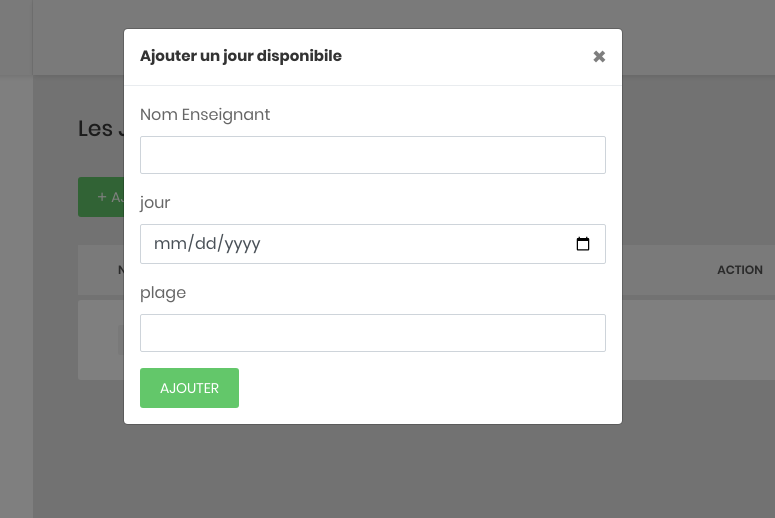
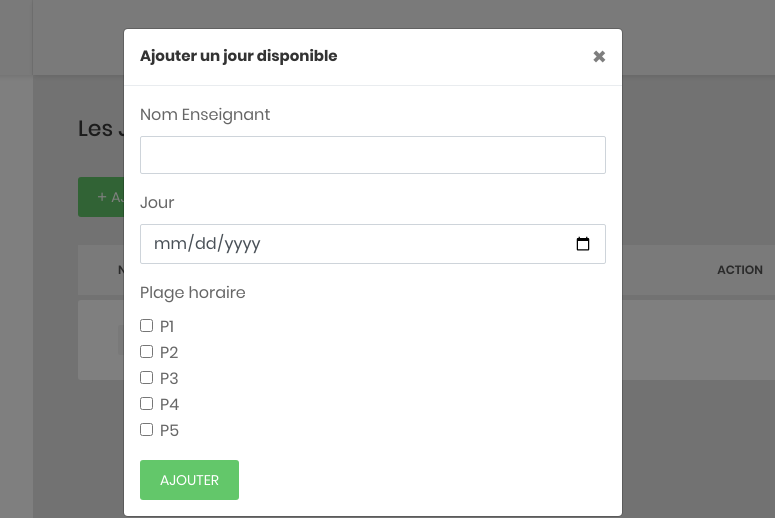
Before and after one commit to Saleck07/Ramadan_Defis, a plain HTML site: page disponibilite.html in a window 1280 px wide. Both pictures are taken after a click on the button "AJOUTER UN JOUR DISPONIBILE". Shown: the top 518 px of the page, 267-1042 px from the left. Drawn offline with Linux system fonts and the light colour scheme.

Commit message:
Les plages checkboxes

```diff
--- a/disponibilite.html
+++ b/disponibilite.html
@@ -277,7 +277,7 @@
     <div class="modal-dialog" role="document">
         <div class="modal-content">
             <div class="modal-header">
-                <h5 class="modal-title" id="exampleModalLabel">Ajouter un jour disponibile</h5>
+                <h5 class="modal-title" id="exampleModalLabel">Ajouter un jour disponible</h5>
                 <button type="button" class="close" data-dismiss="modal" aria-label="Close">
                     <span aria-hidden="true">&times;</span>
                 </button>
@@ -289,12 +289,31 @@
                         <input type="text" class="form-control" id="code" required>
                     </div>
                     <div class="form-group">
-                        <label for="nom">jour</label>
+                        <label for="nom">Jour</label>
                         <input type="date" class="form-control" id="nom" required>
                     </div>
                     <div class="form-group">
-                        <label for="credit">plage</label>
-                        <input type="text" class="form-control" id="credit" required>
+                        <label>Plage horaire</label>
+                        <div class="form-check">
+                            <input class="form-check-input" type="checkbox" id="plage1" name="plage" value="08:00-10:00">
+                            <label class="form-check-label" for="plage1">P1</label>
+                        </div>
+                        <div class="form-check">
+                            <input class="form-check-input" type="checkbox" id="plage2" name="plage" value="10:00-12:00">
+                            <label class="form-check-label" for="plage2">P2</label>
+                        </div>
+                        <div class="form-check">
+                            <input class="form-check-input" type="checkbox" id="plage3" name="plage" value="12:00-14:00">
+                            <label class="form-check-label" for="plage3">P3</label>
+                        </div>
+                        <div class="form-check">
+                            <input class="form-check-input" type="checkbox" id="plage4" name="plage" value="14:00-16:00">
+                            <label class="form-check-label" for="plage4">P4</label>
+                        </div>
+                        <div class="form-check">
+                            <input class="form-check-input" type="checkbox" id="plage5" name="plage" value="16:00-18:00">
+                            <label class="form-check-label" for="plage5">P5</label>
+                        </div>
                     </div>
                     <button type="submit" class="au-btn au-btn-icon au-btn--green au-btn--small">Ajouter</button>
                 </form>
@@ -302,6 +321,7 @@
         </div>
     </div>
 </div>
+
 
 
     <!-- Jquery JS-->
```
